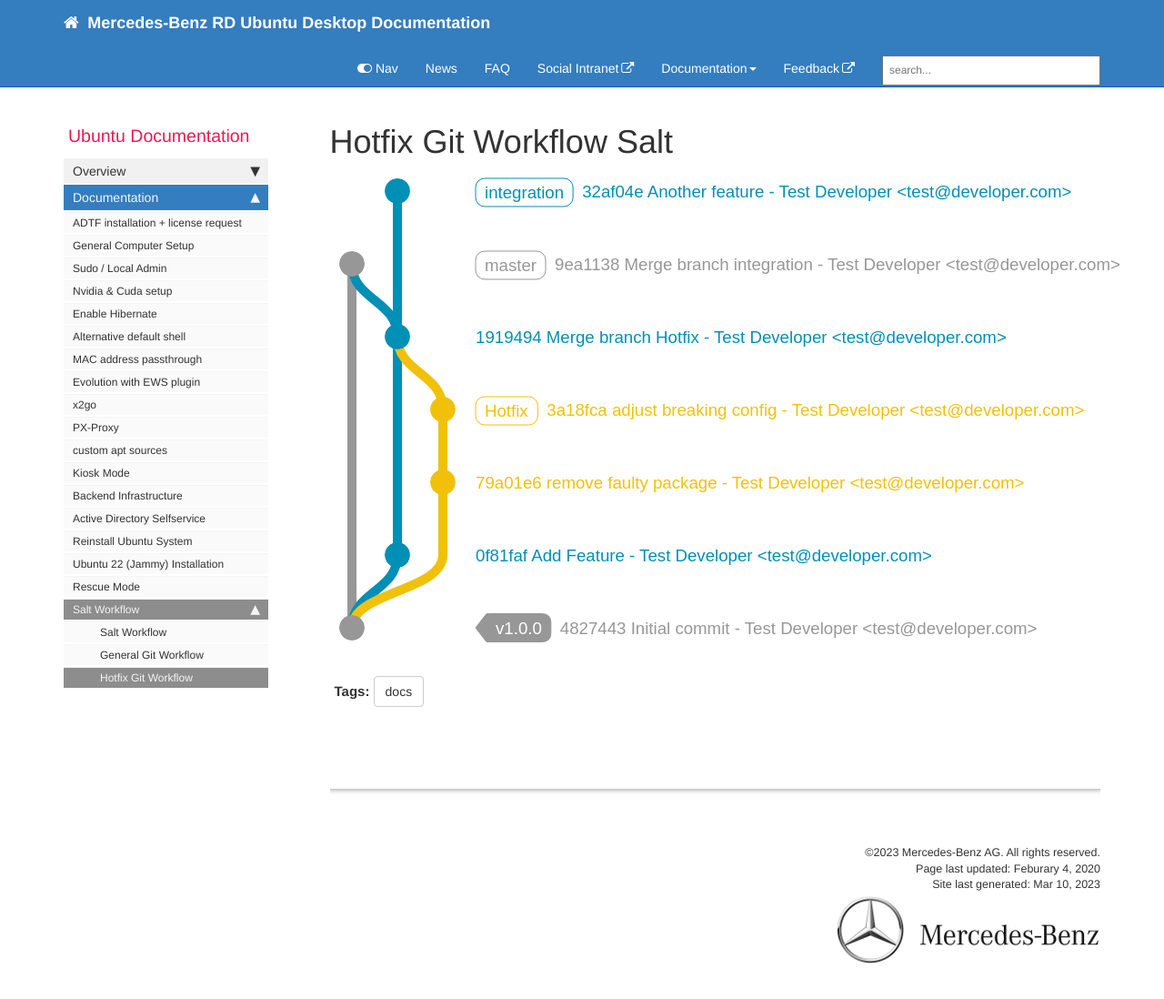
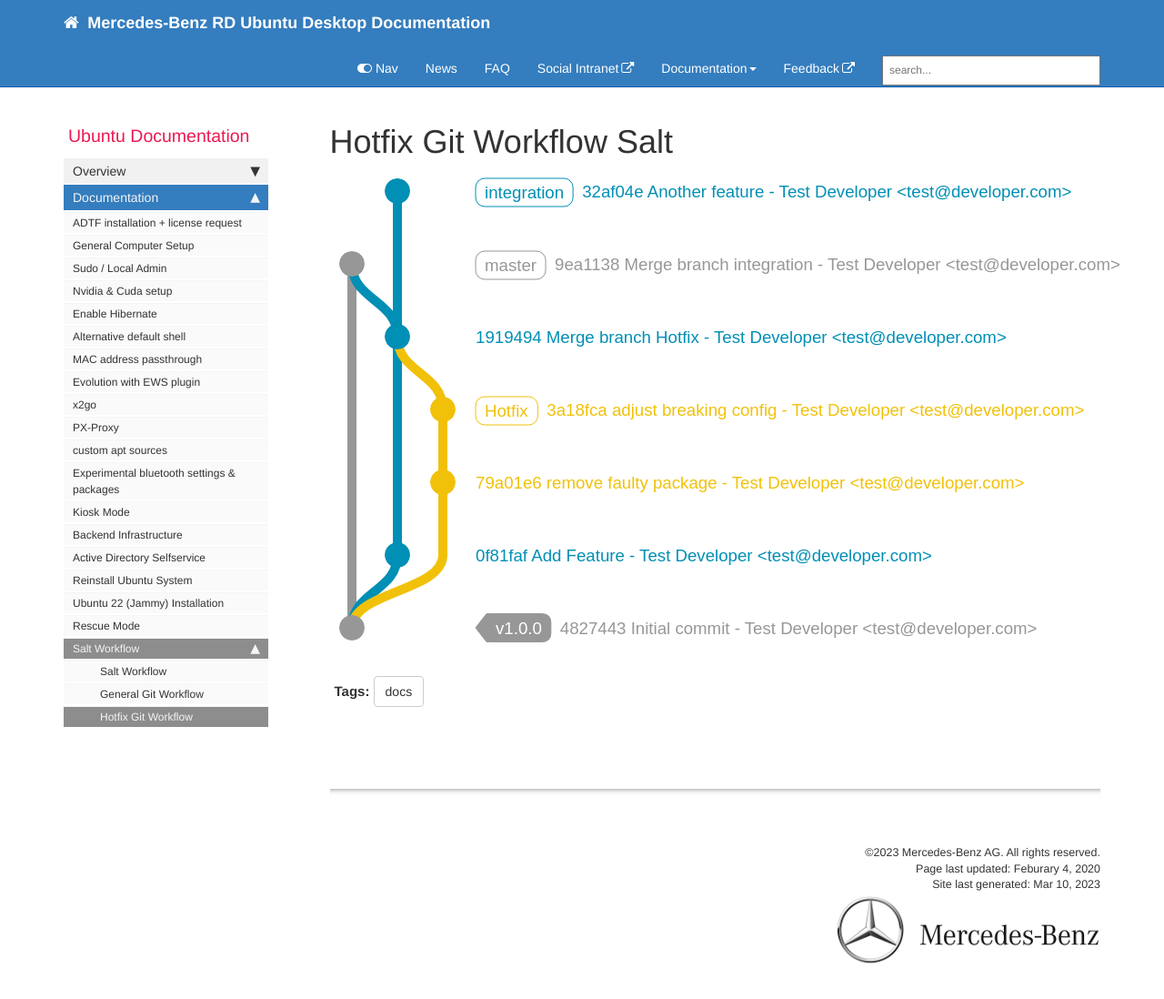
Before and after one commit to RajputPawan/Prometheus, a Jekyll site: the page built from pages/docs/git_hotfix.md, in a window 1280 px wide and 1122 px high. Shown: the top 1098 px of the window at 91% size. Built offline with Jekyll 4.4.1, drawn with Linux system fonts in a browser that asks for light colours; comment, search, counter and statistics services are not loaded.

Commit message:
add bt-next to sidebar, too

```diff
--- a/_data/sidebars/default_sidebar.yml
+++ b/_data/sidebars/default_sidebar.yml
@@ -93,10 +93,13 @@
       url: /install_sw_from_custom_apt_sources.html
       output: web, pdf
 
+    - title: Experimental bluetooth settings & packages
+      url: /bt-next.html
+      output: web, pdf
+
     - title: Kiosk Mode
       url: /kiosk.html
       output: web, pdf
-
 
     - title: Backend Infrastructure
       url: /backend_infrastructure.html
```
